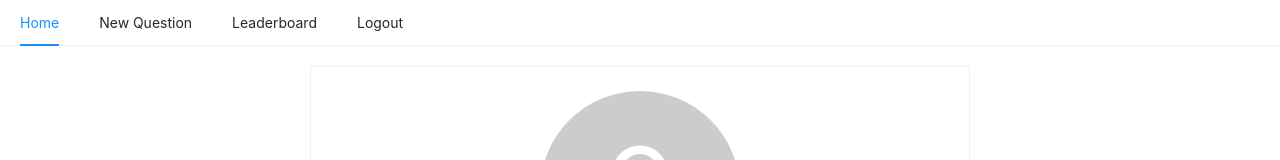
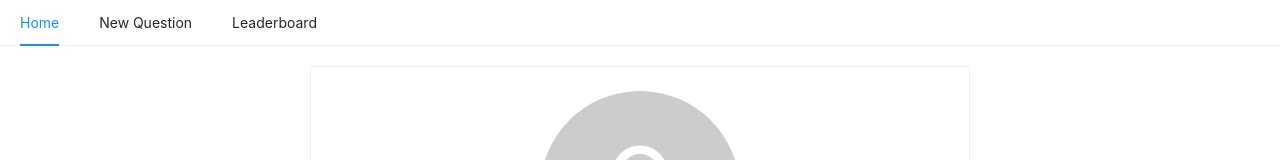
Before and after one commit to septra/would-you-rather, a React (Vite) app: page /login in a window 1280 px wide. Shown: the top 160 px of the page. Built offline with nearby package versions, Linux system fonts and the light colour scheme.

Commit message:
Display logout button only if user is logged in

```diff
--- a/src/components/Nav.jsx
+++ b/src/components/Nav.jsx
@@ -1,5 +1,6 @@
 import React from 'react'
 import { NavLink } from 'react-router-dom'
+import { useSelector } from 'react-redux'
 import { Menu } from 'antd';
 import styled from 'styled-components'
 import 'antd/dist/antd.css'
@@ -15,6 +16,7 @@ const StyledMenu = styled(Menu)`
 // TODO: Set Active menu item based on url that is directly accessed.
 
 export default function Nav() {
+    const authedUser = useSelector(state => state.authedUser)
     return (
         <StyledMenu mode="horizontal">
             <Menu.Item key="1">
@@ -32,11 +34,12 @@ export default function Nav() {
                     Leaderboard
                 </NavLink>
             </Menu.Item>
-            <Menu.Item key="5">
+            {authedUser &&
+            <Menu.Item key="4">
                 <NavLink to='/logout'>
                     Logout
                 </NavLink>
-            </Menu.Item>
+            </Menu.Item>}
         </StyledMenu>
     )
 }
```
